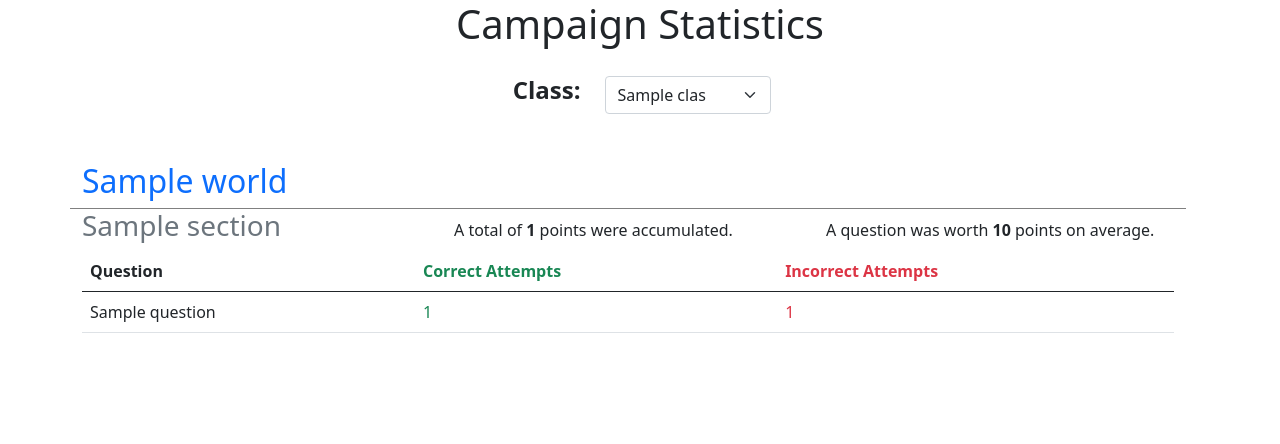
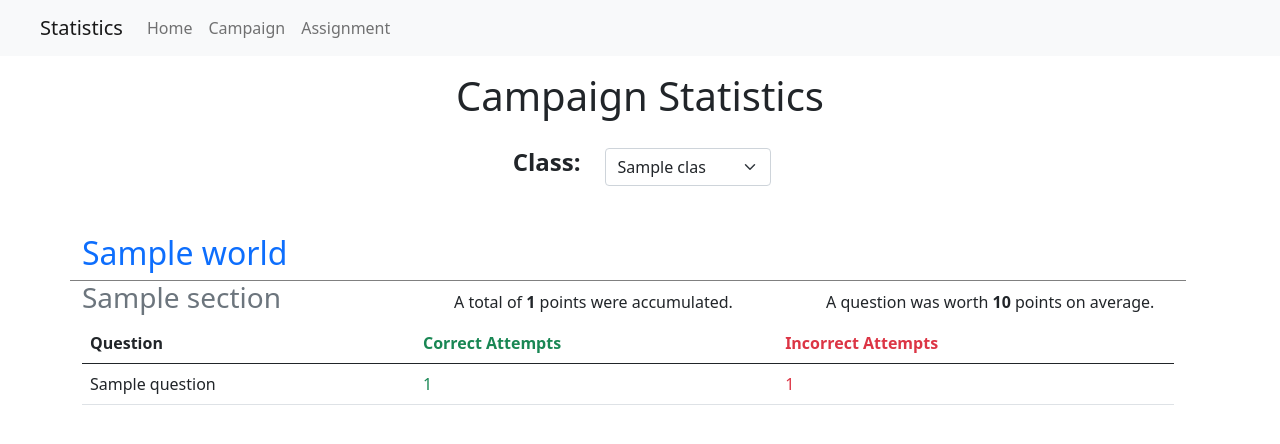
Before and after one commit to weixingp/slay-the-software-backend, a Django app: template main/templates/main/campaign_statistics.html in a window 1280 px wide. Shown: the top 444 px of the page. Run offline with Django 3.2, Linux system fonts and the light colour scheme; tables that the repository leaves empty hold one stand-in row (values such as "Sample post"); the template is opened without the code that fills it: values that come from a table or form of the project are taken from there, most other values are stand-ins (such as "Sample title", 1, 10 or a date in 2020).

Commit message:
added navbar to statistics templates

```diff
--- a/main/templates/main/campaign_statistics.html
+++ b/main/templates/main/campaign_statistics.html
@@ -8,7 +8,26 @@
     <link href="https://cdn.jsdelivr.net/npm/bootstrap@5.0.0-beta2/dist/css/bootstrap.min.css" rel="stylesheet" integrity="sha384-BmbxuPwQa2lc/FVzBcNJ7UAyJxM6wuqIj61tLrc4wSX0szH/Ev+nYRRuWlolflfl" crossorigin="anonymous">
 </head>
 <body>
-    <div class="container">
+    <nav class="navbar navbar-expand-lg navbar-light bg-light">
+      <span class="navbar-brand" style="margin-left: 2em">Statistics</span>
+      <button class="navbar-toggler" type="button" data-toggle="collapse" data-target="#navbarNav" aria-controls="navbarNav" aria-expanded="false" aria-label="Toggle navigation">
+        <span class="navbar-toggler-icon"></span>
+      </button>
+      <div class="collapse navbar-collapse" id="navbarNav">
+        <ul class="navbar-nav">
+          <li class="nav-item active">
+            <a class="nav-link" href="/admin">Home</a>
+          </li>
+          <li class="nav-item">
+            <a class="nav-link" href="/admin/campaign_statistics/">Campaign</a>
+          </li>
+          <li class="nav-item">
+            <a class="nav-link" href="/admin/assignment_statistics">Assignment</a>
+          </li>
+        </ul>
+      </div>
+    </nav>
+    <div class="container mt-3">
         <div class="row">
             <div class="col text-center">
                 <h1>Campaign Statistics</h1>
```
Also changed, not shown: main/templates/main/assignment_statistics.html (+20 -1 lines).
